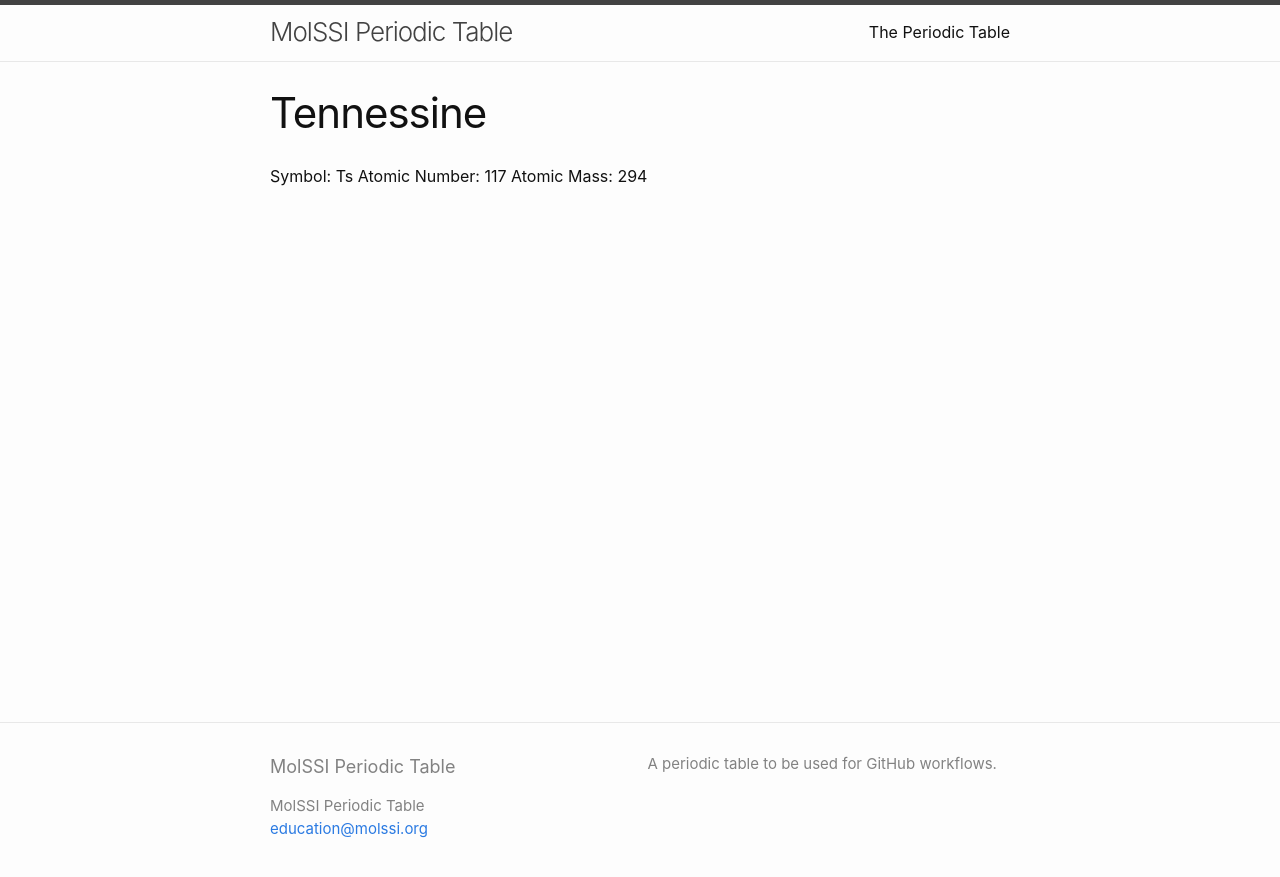
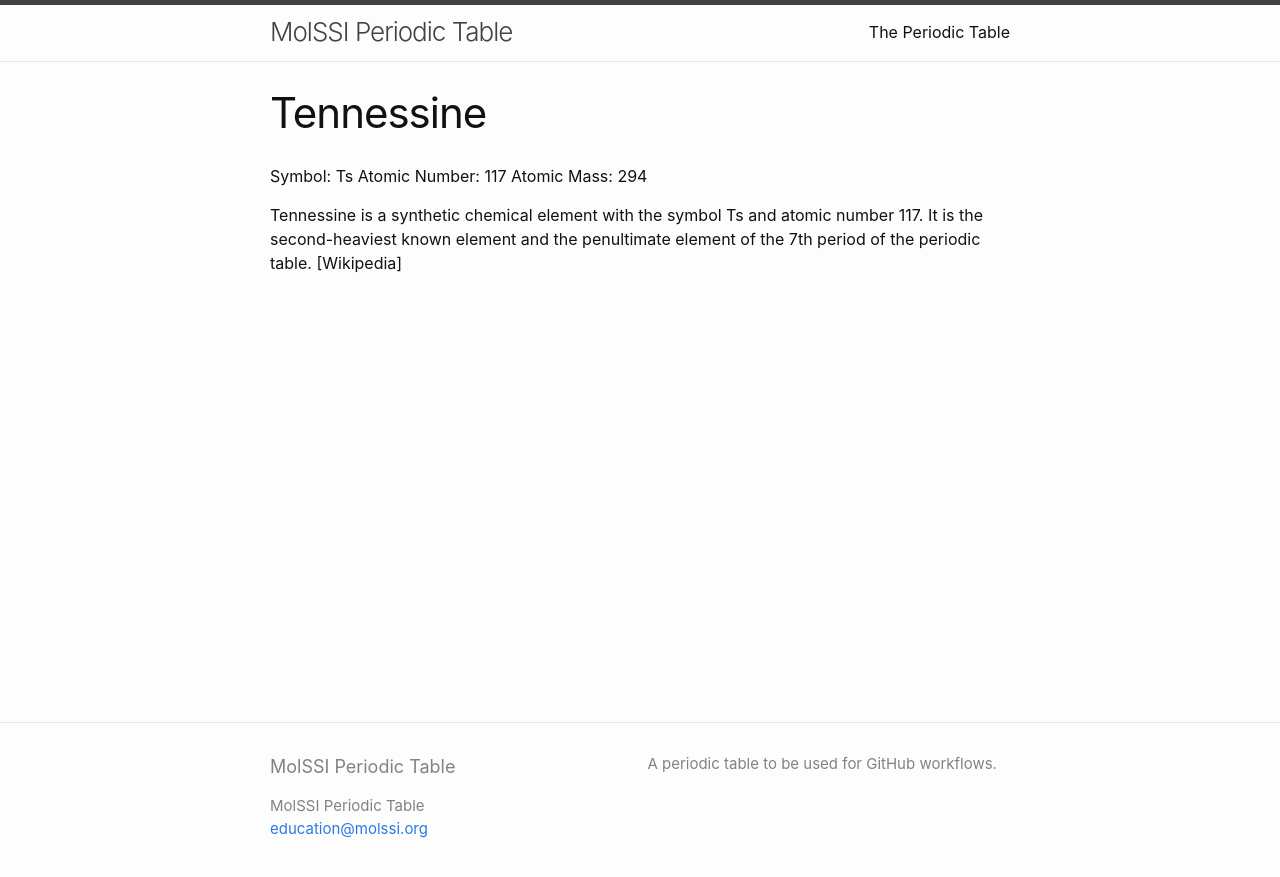
Before and after one commit to MolSSI-Education/periodic-table, a Jekyll site: the page built from elements/tennessine.md, in a window 1280 px wide. Shown: the top 877 px of the page. Built offline with Jekyll 4.4.1, drawn with Linux system fonts in a browser that asks for light colours.

Commit message:
Improved description of the Tennessine element.

```diff
--- a/elements/tennessine.md
+++ b/elements/tennessine.md
@@ -6,3 +6,5 @@ title: Tennessine
 Symbol: Ts
 Atomic Number: 117
 Atomic Mass: 294
+
+Tennessine is a synthetic chemical element with the symbol Ts and atomic number 117. It is the second-heaviest known element and the penultimate element of the 7th period of the periodic table. [Wikipedia]
```
